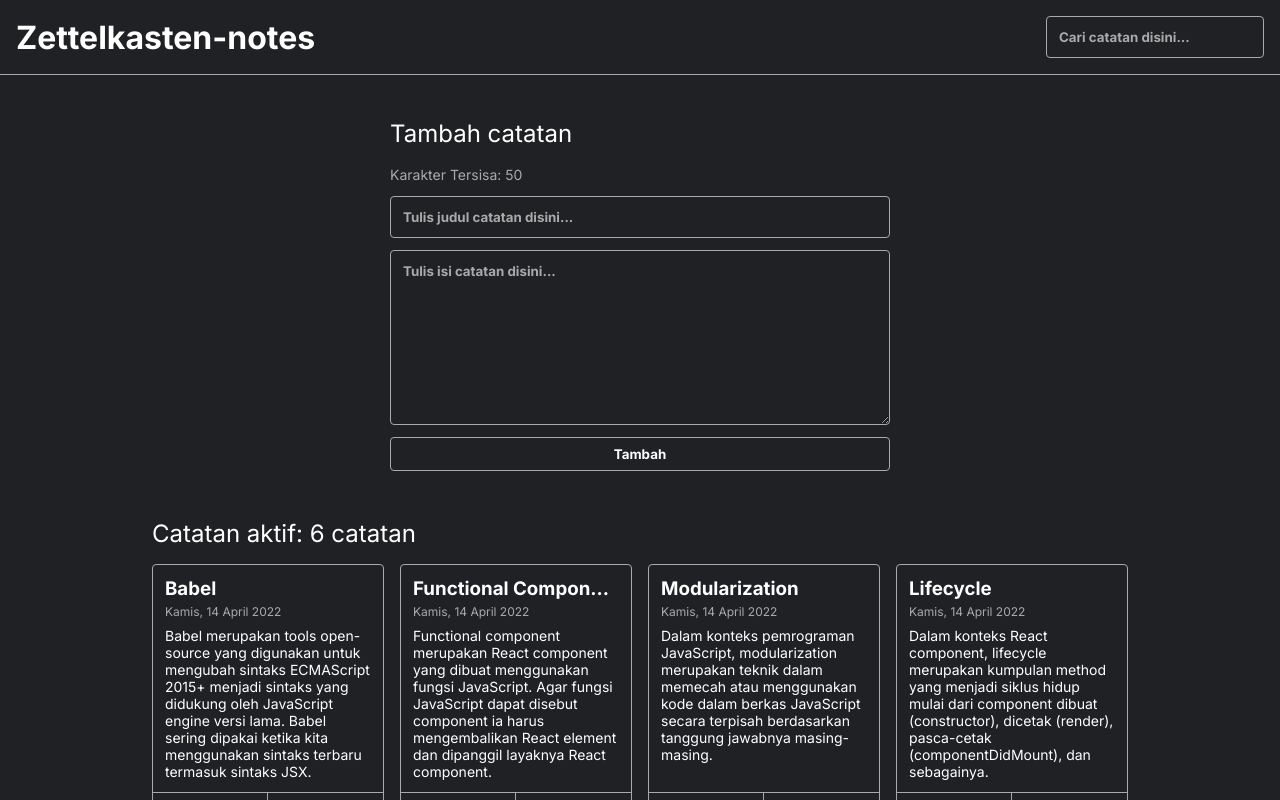
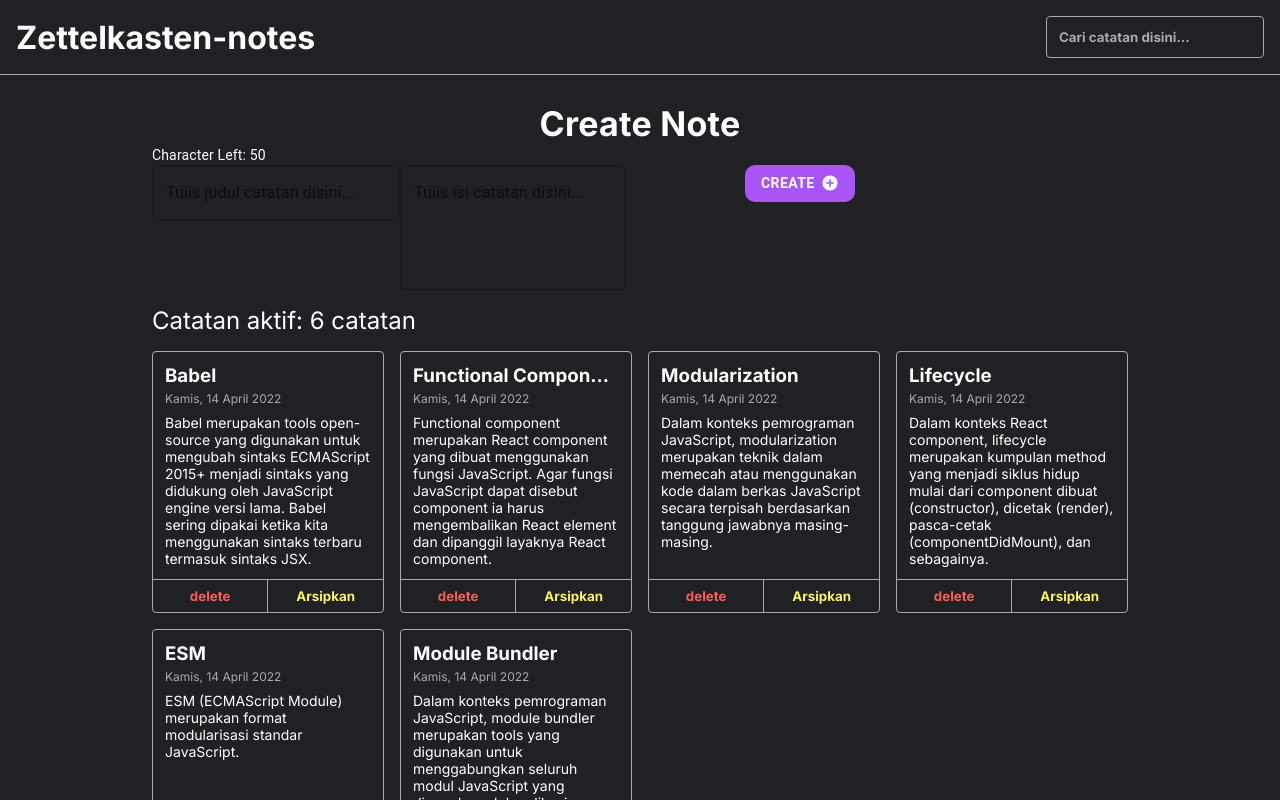
Before and after one commit to Alwisteins/aplikasi-catatan-pribadi, a React (Vite) app: page / in a window 1280 px wide. Shown: the top 800 px of the page. Built offline with nearby package versions, Linux system fonts and the light colour scheme.

Commit message:
feat(noteinput,jsx): add add note modal

```diff
--- a/src/components/NoteInput.jsx
+++ b/src/components/NoteInput.jsx
@@ -1,71 +1,85 @@
-import React from "react";
+import React, { useState } from "react";
+import Typography from "@mui/material/Typography";
+import TextField from "@mui/material/TextField";
+import Button from "@mui/material/Button";
+import AddCircleIcon from "@mui/icons-material/AddCircle";
 
-class NoteInput extends React.Component {
-  constructor(props) {
-    super(props);
+export default function NoteInput({ addNote }) {
+  const [characterLeft, setCharacterLeft] = useState(50);
+  const [title, setTitle] = useState("");
+  const [body, setBody] = useState("");
 
-    this.state = {
-      characterLeft: 50,
-      title: "",
-      body: "",
-    };
+  const onSubmitEventHandler = (event) => {
+    event.preventDefault();
 
-    this.onSubmitEventHandler = this.onSubmitEventHandler.bind(this);
-    this.onChangeTitleHandler = this.onChangeTitleHandler.bind(this);
-    this.onChangeBodyHandler = this.onChangeBodyHandler.bind(this);
-  }
-
-  onSubmitEventHandler(event) {
-    event.preventDefault();
-    const { title, body } = this.state;
+    //jika state title atau body masih kosong
     if (!title || !body) return;
 
-    this.props.addNote({ title, body });
-    this.setState({ title: "", body: "", characterLeft: 50 });
-  }
+    //jika state title dan body telah terisi
+    addNote({ title, body });
+    setTitle("");
+    setBody("");
+    setCharacterLeft(50);
+  };
 
-  onChangeTitleHandler(event) {
+  const onChangeTitleHandler = (event) => {
+    //jika title melebihi character limit
     const characterLimit = 50;
     if (event.target.value.length > characterLimit) return;
 
-    this.setState(() => {
-      return {
-        title: event.target.value,
-        characterLeft: characterLimit - event.target.value.length,
-      };
-    });
-  }
+    //penggantian title
+    setTitle(event.target.value);
+    setCharacterLeft(characterLimit - event.target.value.length);
+  };
 
-  onChangeBodyHandler(event) {
-    this.setState(() => {
-      return { body: event.target.value };
-    });
-  }
+  const onChangeBodyHandler = (event) => {
+    setBody(event.target.value);
+  };
 
-  render() {
-    return (
-      <form className="note-input" onSubmit={this.onSubmitEventHandler}>
-        <h2 className="form-title">Tambah catatan</h2>
-        <span className="note-input__title__char-limit">
-          Karakter Tersisa: {this.state.characterLeft}
-        </span>
-        <input
-          className="note-input__title"
-          type="text"
-          placeholder="Tulis judul catatan disini..."
-          value={this.state.title}
-          onChange={this.onChangeTitleHandler}
-        />
-        <textarea
-          className="note-input__body"
-          placeholder="Tulis isi catatan disini..."
-          value={this.state.body}
-          onChange={this.onChangeBodyHandler}
-        />
-        <button type="submit">Tambah</button>
-      </form>
-    );
-  }
+  return (
+    <form className="space-y-3" onSubmit={onSubmitEventHandler}>
+      <Typography
+        variant="h4"
+        style={{ fontWeight: "700", textAlign: "center", fontFamily: "Inter" }}
+      >
+        Create Note
+      </Typography>
+      <Typography variant="body2">Character Left: {characterLeft}</Typography>
+      <TextField
+        id="outlined-basic"
+        label="Tulis judul catatan disini..."
+        variant="outlined"
+        value={title}
+        onChange={onChangeTitleHandler}
+        className="w-full"
+      />
+      <TextField
+        id="outlined-multiline-static"
+        label="Tulis isi catatan disini..."
+        multiline
+        rows={4}
+        value={body}
+        onChange={onChangeBodyHandler}
+        className="w-full"
+      />
+      <Button
+        type="submit"
+        variant="contained"
+        sx={{
+          backgroundColor: "#A855F7",
+          fontWeight: "600",
+          borderRadius: "10px",
+          fontSize: "14px",
+          marginLeft: 15,
+          boxShadow: "none",
+          "&:hover": {
+            backgroundColor: "#9333ea",
+            boxShadow: "none",
+          },
+        }}
+      >
+        Create <AddCircleIcon style={{ paddingLeft: "6px" }} />
+      </Button>
+    </form>
+  );
 }
-
-export default NoteInput;
```
